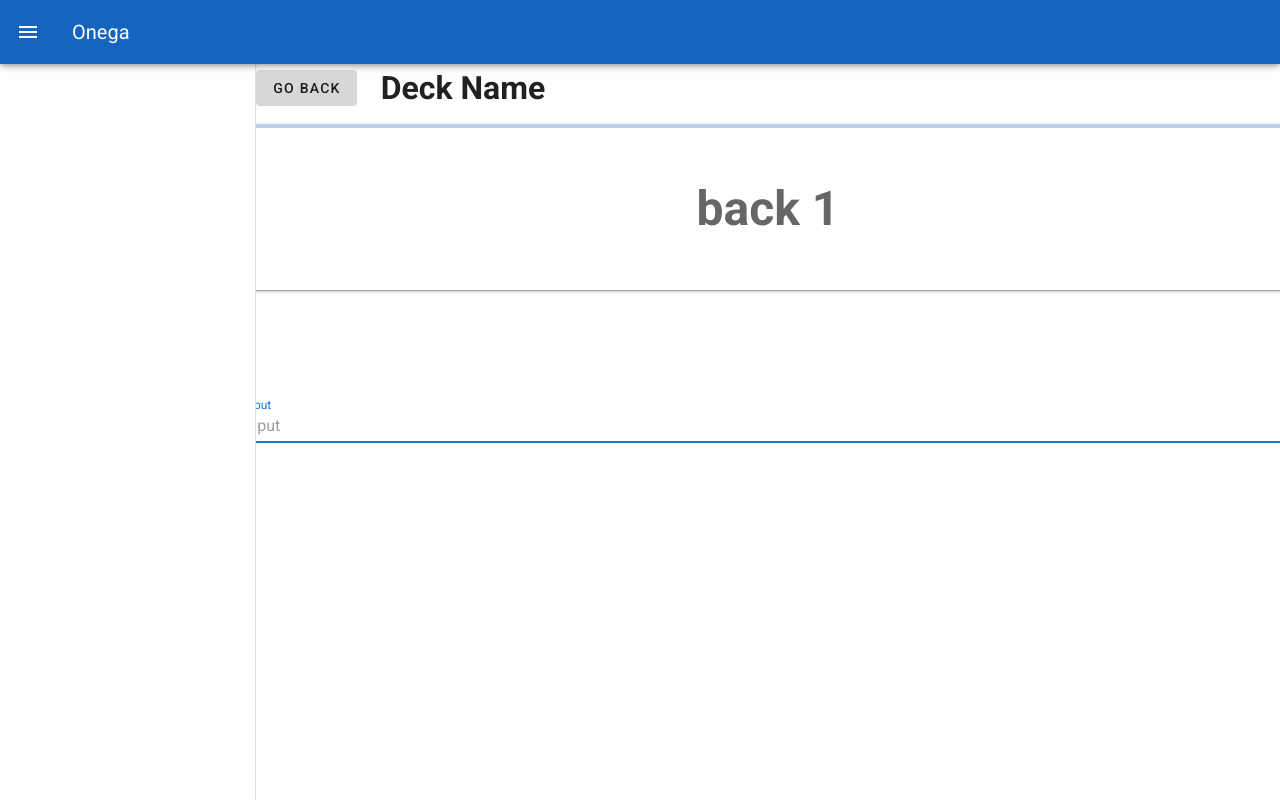
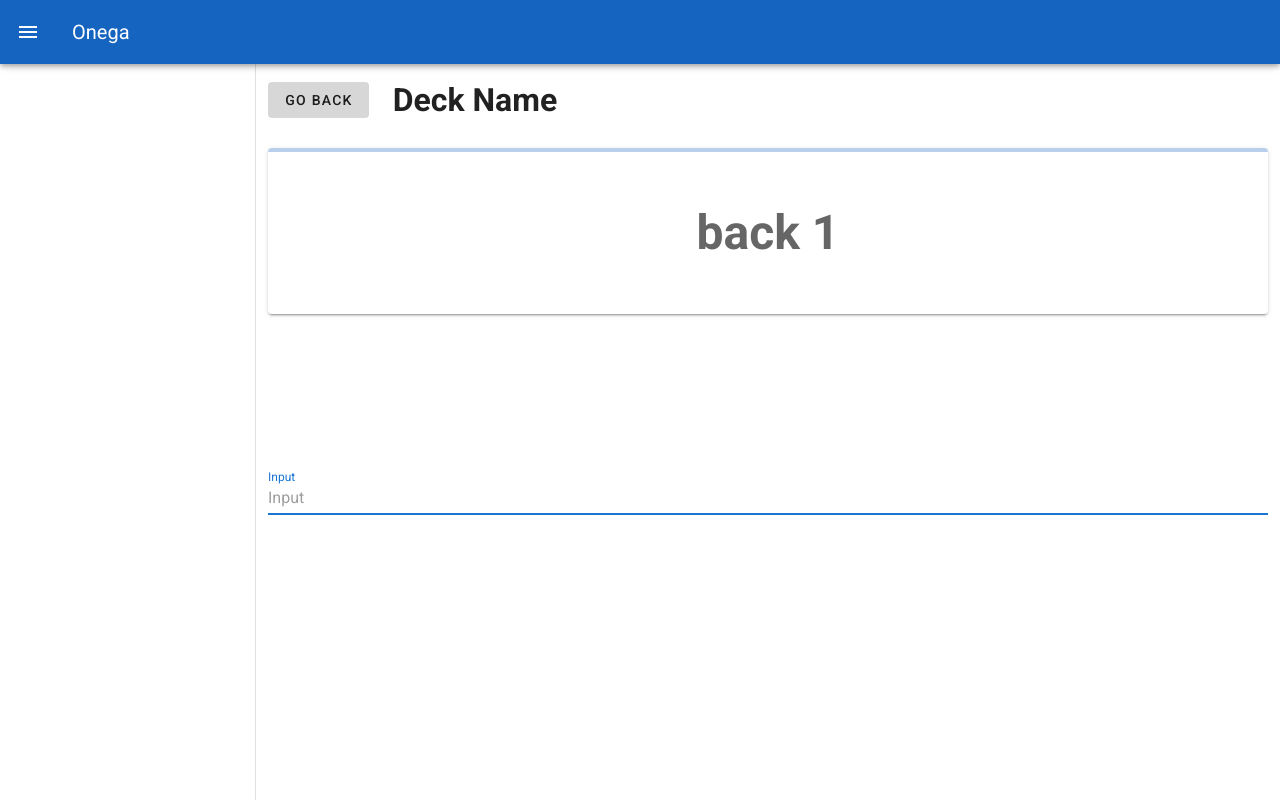
Before and after one commit to darutoko/onega, a Vue app in the folder web/: page /decks/1/test in a window 1280 px wide. Built offline with nearby package versions, Linux system fonts and the light colour scheme.

Commit message:
small refactor

```diff
--- a/web/src/App.vue
+++ b/web/src/App.vue
@@ -10,9 +10,7 @@
 		</v-app-bar>
 
 		<v-content>
-			<v-container>
-				<router-view></router-view>
-			</v-container>
+			<router-view></router-view>
 		</v-content>
 	</v-app>
 </template>
--- a/web/src/views/DeckEdit.vue
+++ b/web/src/views/DeckEdit.vue
@@ -1,6 +1,5 @@
 <template>
-	<v-row>
-		<v-col class="pa-0">
+	<v-container>
 		<v-row align="center">
 			<v-col cols="auto">
 				<v-btn :to="{ name: 'DeckList' }" text>Go back</v-btn>
@@ -101,8 +100,7 @@
 				</v-dialog>
 			</v-col>
 		</v-row>
-		</v-col>
-	</v-row>
+	</v-container>
 </template>
 
 <script>
--- a/web/src/views/DeckList.vue
+++ b/web/src/views/DeckList.vue
@@ -1,6 +1,5 @@
 <template>
-	<v-row>
-		<v-col class="pa-0">
+	<v-container>
 		<v-row>
 			<v-col>
 				<h1>List of Decks</h1>
@@ -36,8 +35,7 @@
 				</v-card>
 			</v-col>
 		</v-row>
-		</v-col>
-	</v-row>
+	</v-container>
 </template>
 
 <script>
--- a/web/src/views/DeckMemorize.vue
+++ b/web/src/views/DeckMemorize.vue
@@ -1,6 +1,5 @@
 <template>
-	<v-row>
-		<v-col class="pa-0">
+	<v-container>
 		<v-row align="center">
 			<v-col cols="auto">
 				<v-btn :to="{ name: 'DeckList' }" text>Go back</v-btn>
@@ -19,8 +18,7 @@
 				</v-card>
 			</v-col>
 		</v-row>
-		</v-col>
-	</v-row>
+	</v-container>
 </template>
 
 <script>
--- a/web/src/views/DeckTest.vue
+++ b/web/src/views/DeckTest.vue
@@ -1,6 +1,5 @@
 <template>
-	<v-row>
-		<v-col class="pa-0">
+	<v-container>
 		<v-row align="center">
 			<v-col cols="auto">
 				<v-btn :to="{ name: 'DeckList' }" text>Go back</v-btn>
@@ -11,7 +10,7 @@
 		</v-row>
 
 		<v-row>
-				<v-col class="pa-0">
+			<v-col>
 				<v-card>
 					<v-progress-linear color="blue darken-3" height="4" :value="progress"></v-progress-linear>
 					<v-card-text>
@@ -22,18 +21,17 @@
 		</v-row>
 
 		<v-row>
-				<v-col class="pa-0">
+			<v-col>
 				<v-sheet class="white--text text-center py-5 my-4 headline darken-3" :class="bannerClass">{{ bannerText }}</v-sheet>
 			</v-col>
 		</v-row>
 
 		<v-row>
-				<v-col class="pa-0">
+			<v-col>
 				<v-text-field v-model="testInput" label="Input" placeholder="Input" @keyup.enter="handleInput" autofocus></v-text-field>
 			</v-col>
 		</v-row>
-		</v-col>
-	</v-row>
+	</v-container>
 </template>
 
 <script>
--- a/web/src/views/Home.vue
+++ b/web/src/views/Home.vue
@@ -1,9 +1,11 @@
 <template>
-	<v-row>
-		<v-col>
-			<router-link :to="{ name: 'DeckList' }">To the decks</router-link>
-		</v-col>
-	</v-row>
+	<v-container>
+		<v-row>
+			<v-col>
+				<router-link :to="{ name: 'DeckList' }">To the decks</router-link>
+			</v-col>
+		</v-row>
+	</v-container>
 </template>
 
 <script>
```
Lines whose indentation alone changed are shown as unchanged.
